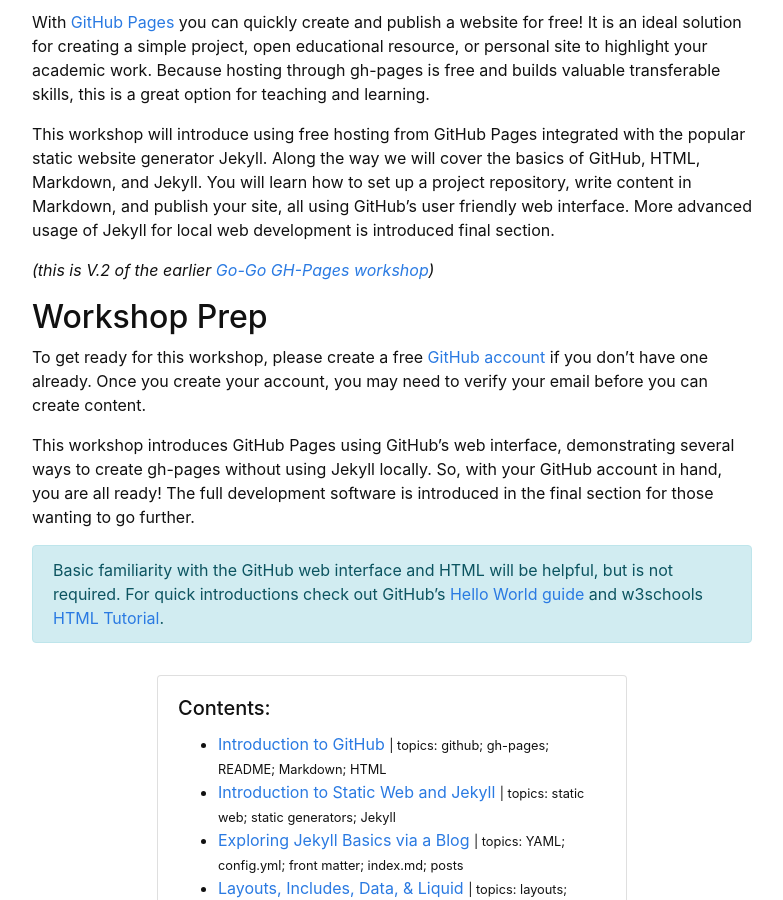
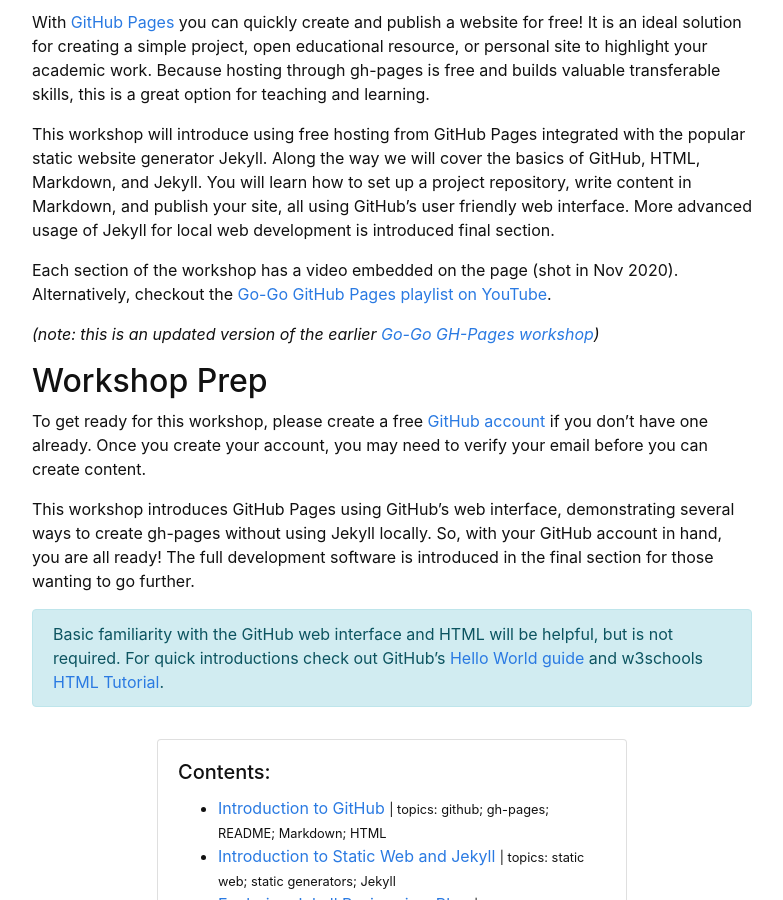
Before and after one commit to evanwill/go-go-ghpages-b, a Jekyll site: the page built from index.md, in a window 1280 px wide and 900 px high, scrolled down 474 px. Shown: the whole window, without its empty margins (248-1031 px from the left). Built offline with Jekyll 4.4.1, drawn with Linux system fonts in a browser that asks for light colours.

Commit message:
update video link

```diff
--- a/index.md
+++ b/index.md
@@ -16,7 +16,10 @@ Along the way we will cover the basics of GitHub, HTML, Markdown, and Jekyll.
 You will learn how to set up a project repository, write content in Markdown, and publish your site, all using GitHub’s user friendly web interface.
 More advanced usage of Jekyll for local web development is introduced final section.
 
-*(this is V.2 of the earlier [Go-Go GH-Pages workshop](https://evanwill.github.io/go-go-ghpages/))*
+Each section of the workshop has a video embedded on the page (shot in Nov 2020).
+Alternatively, checkout the [Go-Go GitHub Pages playlist on YouTube](https://youtu.be/moJgWrD6dwg){:target='_blank' rel='noopener'}.
+
+*(note: this is an updated version of the earlier [Go-Go GH-Pages workshop](https://evanwill.github.io/go-go-ghpages/))*
 
 ## Workshop Prep
 
```
Also changed, not shown: content/5-dev.md (+1 -1 lines).
